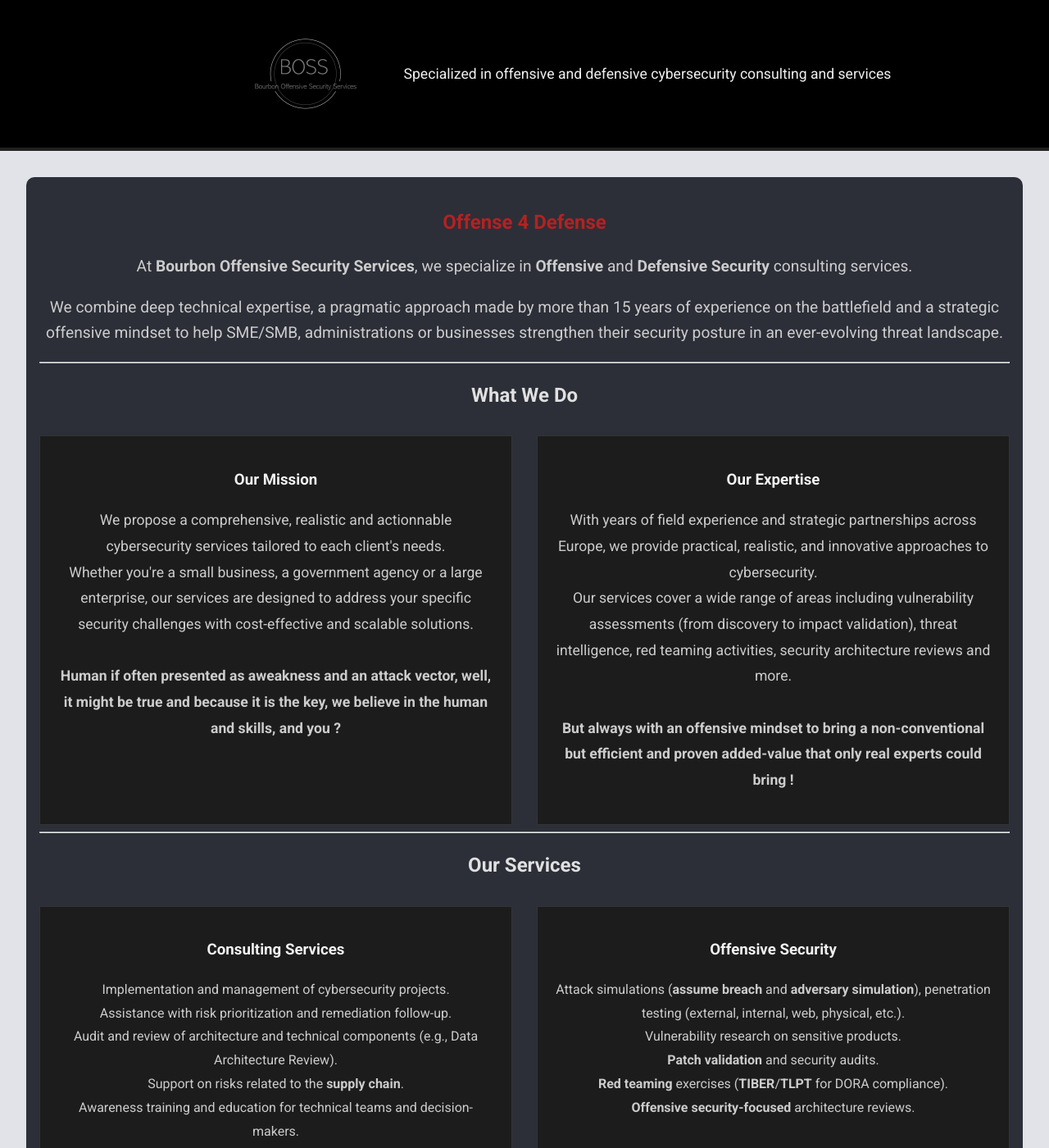
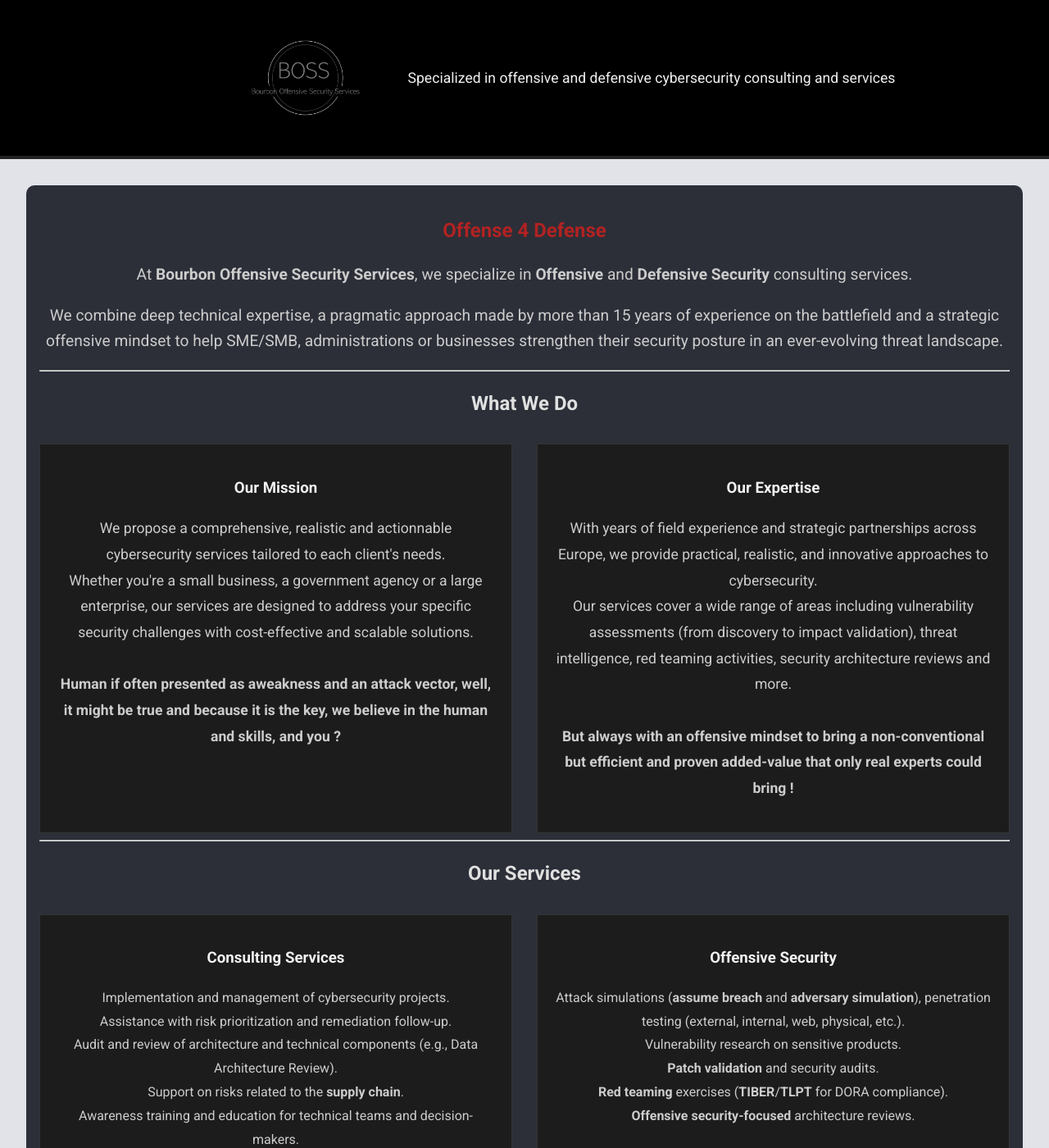
Before and after one commit to kmkz/BOSS.github.io, a Jekyll site: the page built from index.md, in a window 1280 px wide and 1400 px high. Shown: the whole window at 82% size. Built offline with Jekyll 4.4.1, drawn with Linux system fonts in a browser that asks for light colours.

Commit message:
css party

```diff
--- a/_layouts/default.html
+++ b/_layouts/default.html
@@ -119,8 +119,8 @@
 }
 
 .logo {
-  width: 160px;             /* Logo agrandi à 160px */
-  height: 160px;
+  width: 170px;             /* Logo agrandi à 160px */
+  height: 170px;
   object-fit: contain;
   margin-right: 40px;
   margin-left: 20px;        /* Décale légèrement vers la droite */
@@ -139,8 +139,8 @@
   }
 
   .logo {
-    width: 130px;           /* Logo réduit à 130px sur tablette */
-    height: 130px;
+    width: 120px;           /* Logo réduit à 130px sur tablette */
+    height: 132px;
     margin-right: 30px;
     margin-left: 10px;      /* Ajuste la marge à gauche pour les tablettes */
   }
@@ -157,14 +157,14 @@
   }
 
   .logo {
-    width: 110px;           /* Logo réduit à 110px sur téléphone */
-    height: 110px;
+    width: 105px;           /* Logo réduit à 110px sur téléphone */
+    height: 105px;
     margin-right: 20px;
     margin-left: 5px;       /* Ajuste encore la marge à gauche pour les téléphones */
   }
 
   .site-title {
-    font-size: 18px;
+    font-size: 20px;
   }
 }
 
```
